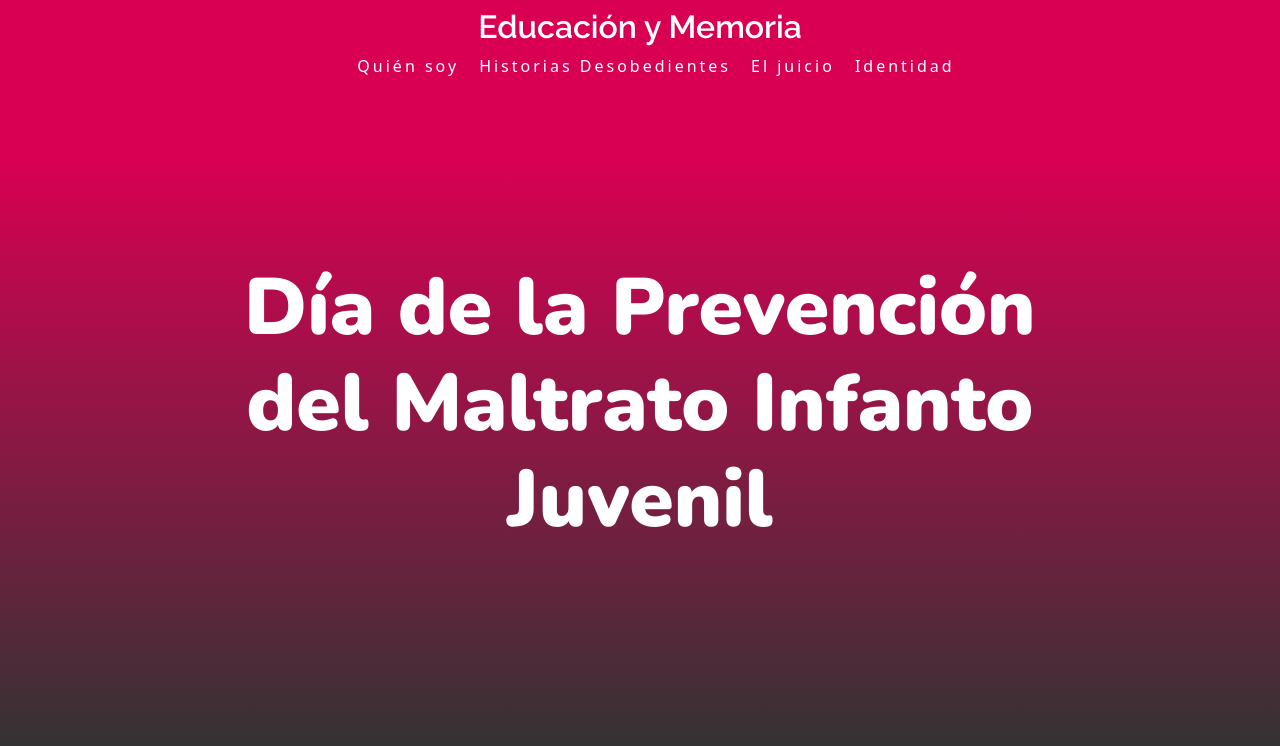
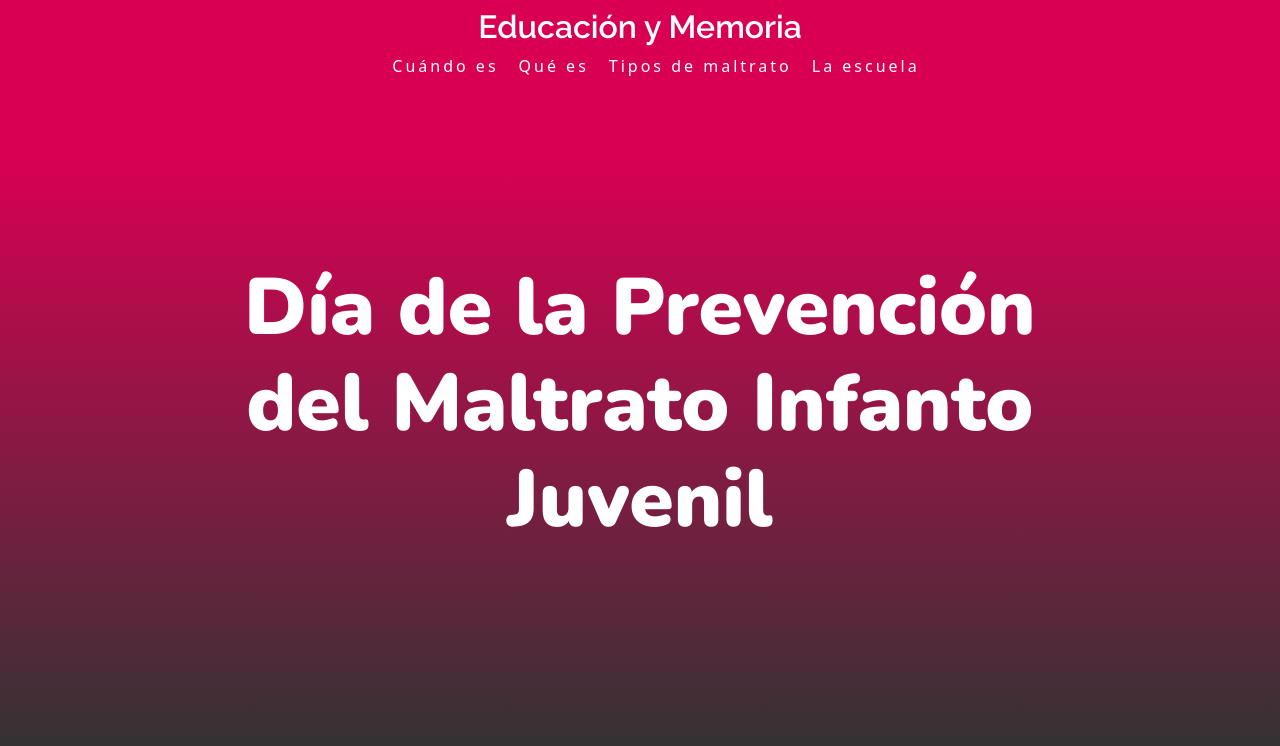
Before and after one commit to TomiTorres93/EYM-Violencia-Infanto-Juvenil, a website: page index.html in a window 1280 px wide. Shown: the top 746 px of the page. Drawn offline with nearby package versions, Linux system fonts and the light colour scheme.

Commit message:
cambios menu

```diff
--- a/index.html
+++ b/index.html
@@ -52,10 +52,10 @@
 <h1 class="logo-text"> Educación y Memoria  </h1>
 
       <ul class="menu">
-        <li><a href="">Quién soy</a></li>
-        <li><a href="">Historias Desobedientes</a></li>
-        <li><a href="">El juicio</a></li>
-        <li><a href="">Identidad</a></li>
+        <li><a href="">Cuándo es</a></li>
+        <li><a href="">Qué es </a></li>
+        <li><a href="">Tipos de maltrato</a></li>
+        <li><a href="">La escuela</a></li>
       </ul>
     </nav>
 
```
